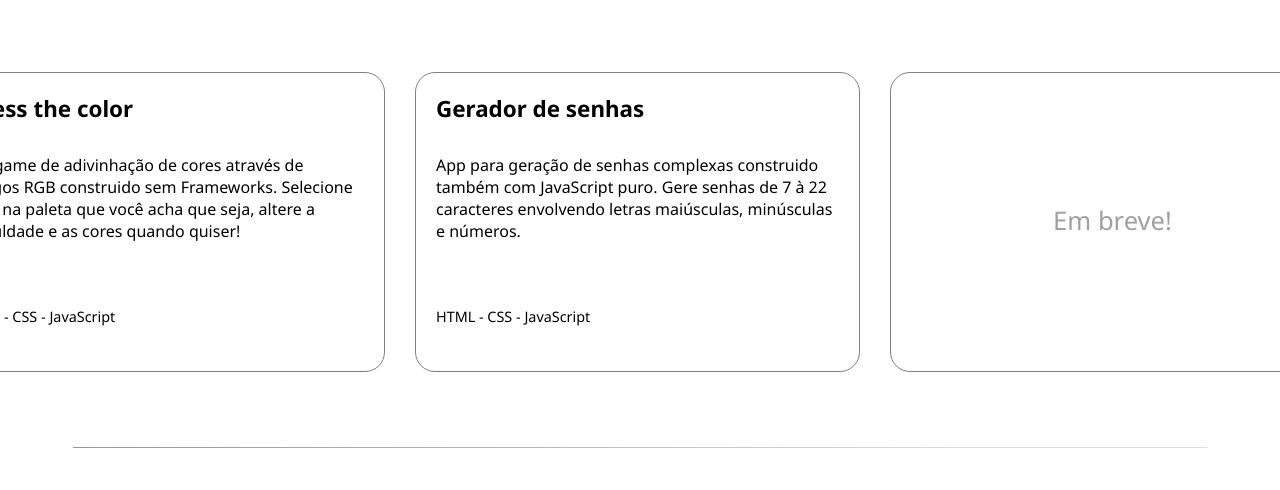
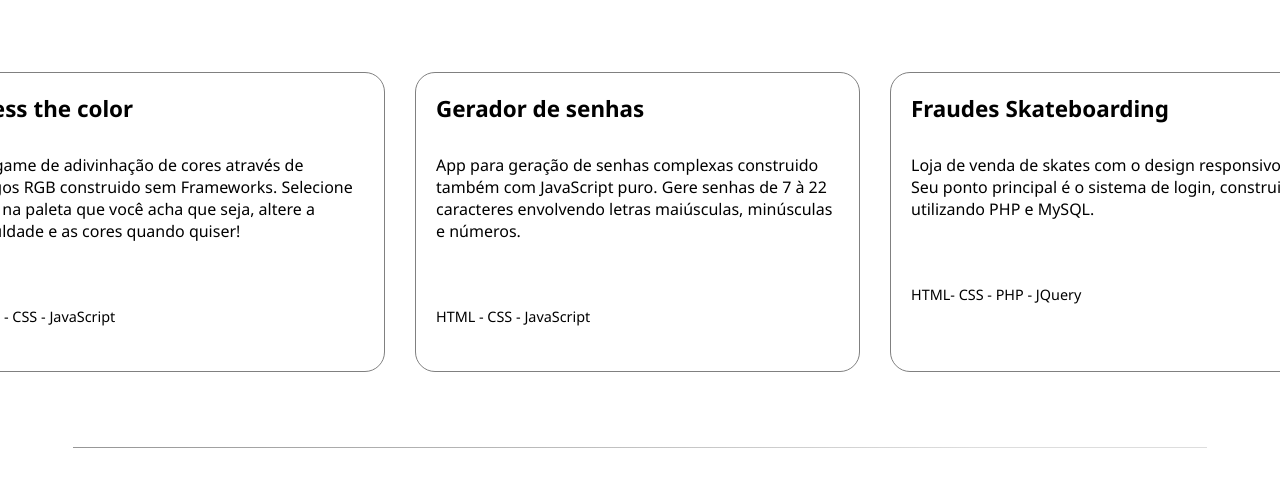
Before and after one commit to Scoorpioon/Portfolio, a plain HTML site: page index.html in a window 1280 px wide. Shown: the part 1937-2427 px from the top of the page. Drawn offline with Linux system fonts and the light colour scheme.

Commit message:
Implementação de projeto

```diff
--- a/index.html
+++ b/index.html
@@ -18,7 +18,7 @@
             <li><a href="https://www.instagram.com/scoorpiooon_/" target="_blank" class="link-social" title="Instagram"><i class="fa-brands fa-instagram"></i></a></li>
         </ul>
         <nav>
-            <ul id="menu">
+            <ul id="menu" class="menu-mobile">
                 <li><a href="#sobremim" class="link-de-navegacao" title="Sobre mim">Sobre mim</a></li>
                 <li><a href="#habilidades" class="link-de-navegacao" title="Habilidades">Habilidades</a></li>
                 <li><a href="index.html" id="principal" title="Home"><i class="fa-solid fa-house-chimney"></i></a></li>
@@ -131,11 +131,11 @@
                         <div class="card-de-projeto item">
                                 <!-- <img src="/Imagens/Logo-readme.png"> -->
                                 <div class="descricao-card-projeto">
-                                      <!--   <a href="">
-                                            <h3>Projeto333</h3>
+                                     <a href="https://github.com/Scoorpioon/Fraudes-Skateboard-PHP">
+                                        <h3>Fraudes Skateboarding</h3>
                                     </a>
-                                        <p>Lorem ipsum dolor sit, amet consectetur adipisicing elit. Minima odio asperiores, ipsa perspiciatis nostrum aspernatur dolorem consectetur a architecto, fuga suscipit cum quod ab, eum aliquam maiores culpa praesentium fugiat.</p> -->
-                                        <p class="soon">Em breve!</p>
+                                    <p>Loja de venda de skates com o design responsivo. Seu ponto principal é o sistema de login, construido utilizando PHP e MySQL.</p>
+                                    <p>HTML- CSS - PHP - JQuery</p>
                             </div>
                         </div>
                             <div class="card-de-projeto item">
```
Lines whose indentation alone changed are shown as unchanged.
